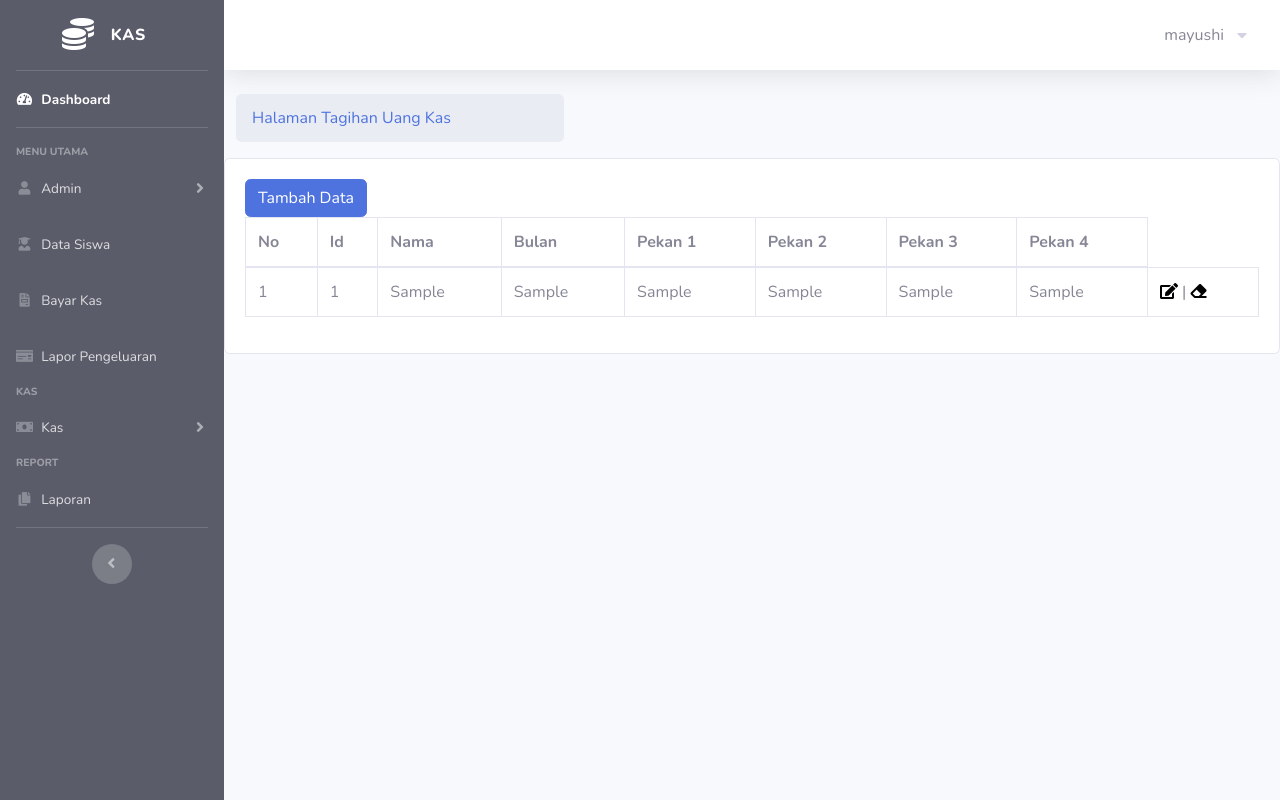
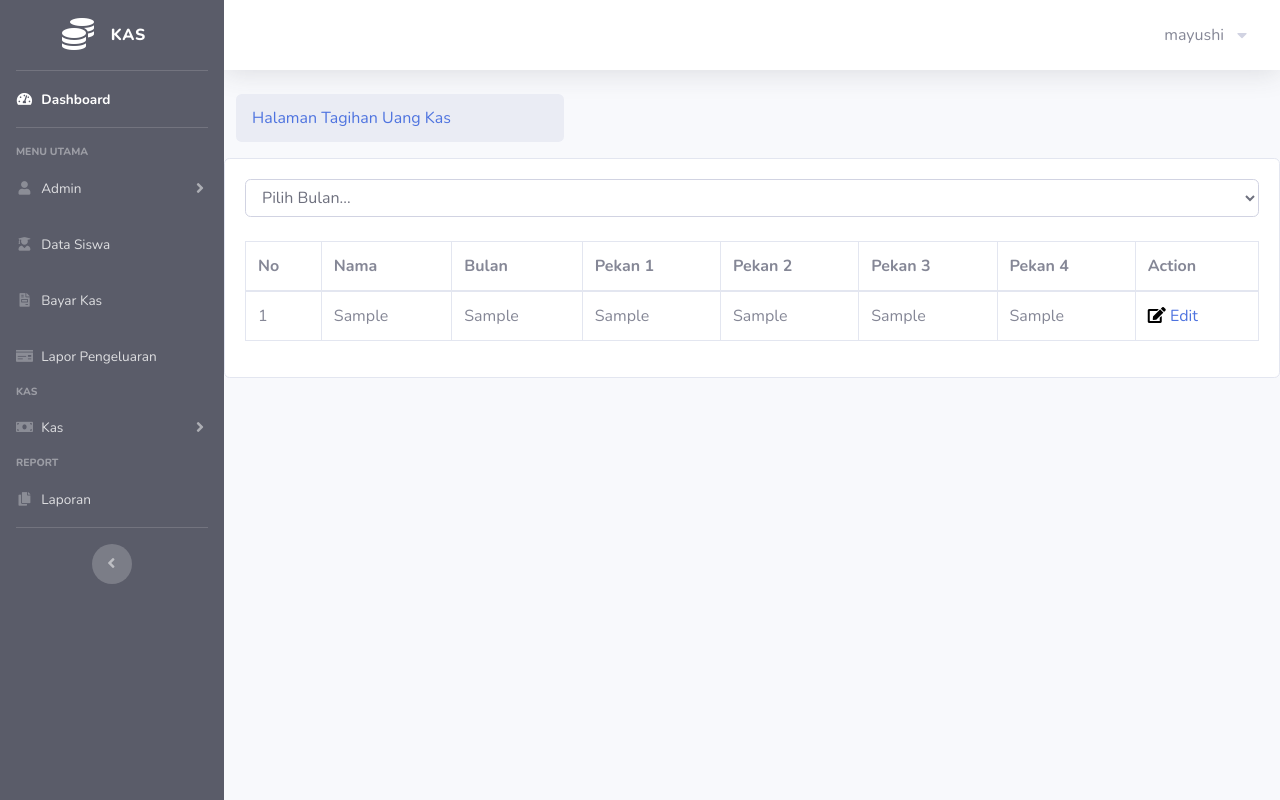
Before and after one commit to alfinilmi/uas-web, a PHP site: page /kas/kas.php in a window 1280 px wide. Run offline with PHP 8.4, Linux system fonts and the light colour scheme; a user stored in the database is signed in; tables that the repository leaves empty or names only in its code hold one stand-in row (values such as "Sample post").

Commit message:
ngennnng

```diff
--- a/kas/kas.php
+++ b/kas/kas.php
@@ -19,25 +19,48 @@
                                 </div> -->
 	                            <div class="card">
 	                                <div class="card-body">
+
+                                        <form method="post">
+                                            <select name="month" class="form-control mb-4" onchange="this.form.submit()">
+                                                <option value="0">Pilih Bulan...</option>
+                                                <option value="Januari">Januari</option>
+                                                <option value="Februari">Februari</option>
+                                                <option value="Maret">Maret</option>
+                                                <option value="April">April</option>
+                                                <option value="Mei">Mei</option>
+                                                <option value="Juni">Juni</option>
+                                                <option value="Juli">Juli</option>
+                                                <option value="Agustus">Agustus</option>
+                                                <option value="September">September</option>
+                                                <option value="Oktober">Oktober</option>
+                                                <option value="November">November</option>
+                                                <option value="Desember">Desember</option>
+                                            </select>
+                                        </form>
+
 	                                    <div class="table-responsive">
-	                                    	<a href="#"><button type="button" class="btn btn-primary btn-flat btn-addon m-b-10 m-l-5"><i class="ti-plus"></i>Tambah Data</button></a>
 	                                        <table class="table table-bordered">
 	                                            <thead>
 	                                                <tr>
 	                                                    <th>No</th>
-														<th>Id</th>
 														<th>Nama</th>
 	                                                    <th>Bulan</th>
                                                         <th>Pekan 1</th>
 	                                                    <th>Pekan 2</th>
                                                         <th>Pekan 3</th>
 	                                                    <th>Pekan 4</th>
+                                                        <th>Action</th>
 	                                                </tr>
 	                                            </thead>
 												<?php
+                                                    if(!isset($_POST['month'])){
+                                                        $sql = "select * from kas;";
+                                                    } else {
+                                                        $bulan = $_POST['month'];  // Storing Selected Value In Variable
+                                                        $sql = "select * from kas where bulan= '$bulan' group by id;";
+                                                    }
 													//Data mentah yang ditampilkan ke tabel
 													include ('../koneksi.php');
-													$sql = "SELECT * FROM kas";
 
 													$hasil = mysqli_query($kon,$sql);
 													$no = 1;
@@ -45,7 +68,6 @@
 													?>
 													<tr align='left'>
 													<td><?php echo  $no;?></td>
-													<td><?php echo  $r['id']; ?></td>
 													<td><?php echo  $r['nis']; ?></td>
 													<td><?php echo  $r['bulan']; ?></td>
                                                     <td><?php echo  $r['pekan1']; ?></td>
@@ -53,8 +75,7 @@
                                                     <td><?php echo  $r['pekan3']; ?></td>
 													<td><?php echo  $r['pekan4']; ?></td>
 													<td>
-													<a href="edit.php?id=<?php echo  $r['id']; ?>"><i class="fa fa-edit" title="edit" style="color:black"></i></a> |
-													<a href="hapus.php?id=<?php echo  $r['id']; ?>"> <i class="fa fa-eraser" title="hapus" style="color:black"></i></a>
+													<a href="edit.php?id=<?php echo  $r['id']; ?>"><i class="fa fa-edit" title="edit" style="color:black"></i> Edit</a>
 													</td>
 													</tr>
 													<?php
```
